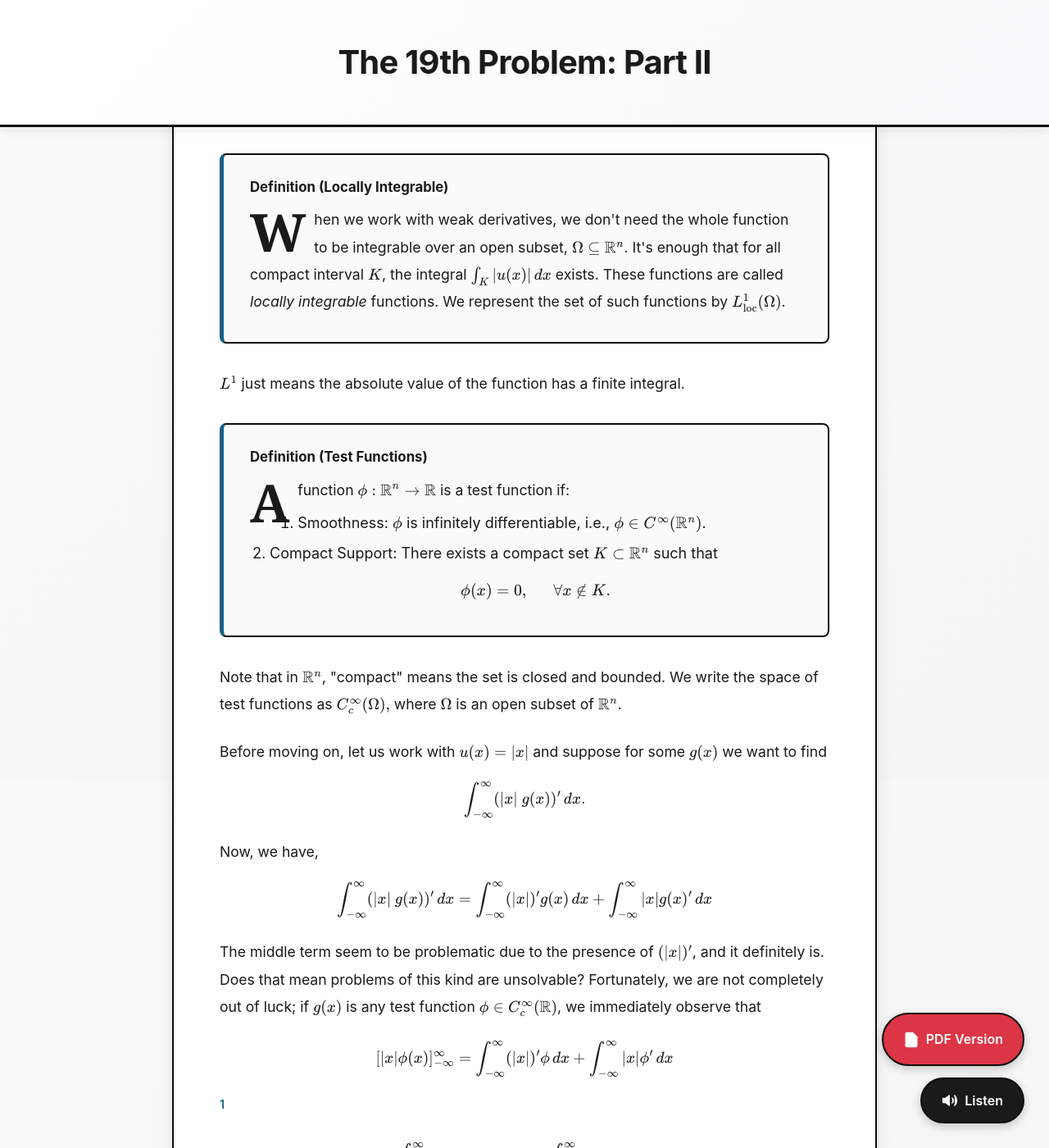
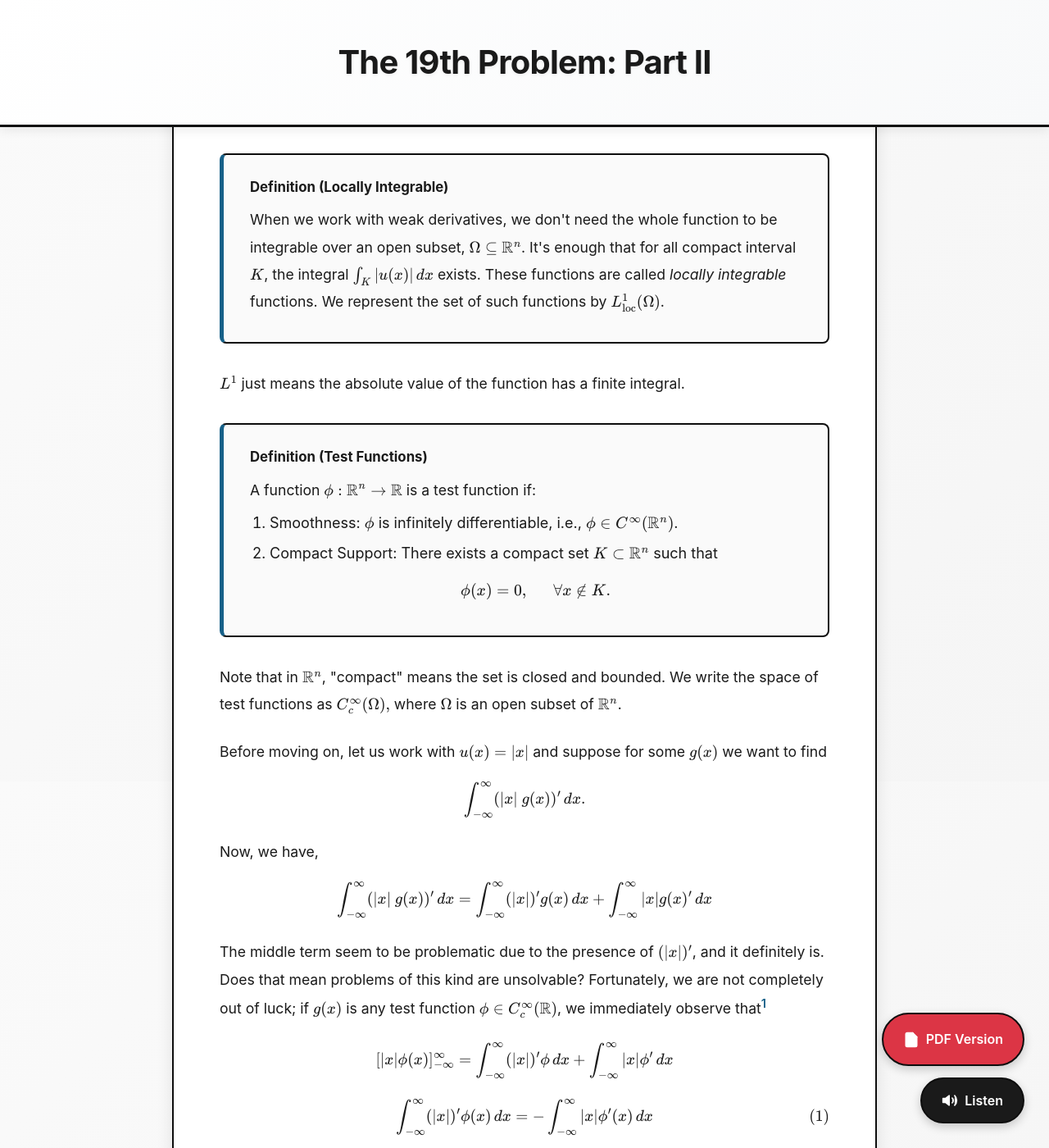
Before and after one commit to GrgAakash/grgaakash.github.io, a Jekyll site: the page Math495/blog2.html, which Jekyll copies as it is, in a window 1280 px wide and 1400 px high, scrolled down 847 px. Shown: the whole window at 82% size. Built offline with Jekyll 4.4.1, drawn with Linux system fonts in a browser that asks for light colours.

Commit message:
blog 2 web formatted properly

```diff
--- a/Math495/blog2.html
+++ b/Math495/blog2.html
@@ -134,8 +134,8 @@
             color: var(--text-primary);
         }
 
-        /* Drop cap styling for first paragraph */
-        article p:first-of-type::first-letter {
+        /* Drop cap styling for first paragraph only (direct child of article) */
+        article > p:first-of-type::first-letter {
             font-size: 4rem;
             line-height: 0.8;
             float: left;
@@ -623,9 +623,9 @@
             <p>Now, we have,
             \[ \int_{-\infty}^{\infty} (|x|~g(x))' \, dx = \int_{-\infty}^{\infty} (|x|)'g(x) \, dx + \int_{-\infty}^{\infty} |x|g(x)' \, dx \]</p>
 
-            <p>The middle term seem to be problematic due to the presence of \((|x|)'\), and it definitely is. Does that mean problems of this kind are unsolvable? Fortunately, we are not completely out of luck; if \(g(x)\) is any test function \(\phi \in C_c^\infty(\mathbb{R})\), we immediately observe that</p>
+            <p>The middle term seem to be problematic due to the presence of \((|x|)'\), and it definitely is. Does that mean problems of this kind are unsolvable? Fortunately, we are not completely out of luck; if \(g(x)\) is any test function \(\phi \in C_c^\infty(\mathbb{R})\), we immediately observe that<sup class="footnote-ref" data-footnote="1">1<span class="footnote-popover">By definition, \(\exists\) a compact set \(K \subset \mathbb{R}\) such that \(\phi(x) = 0 ~~ \forall x \notin K\). Since \(K\) is compact in \(\mathbb{R}\), it is bounded, so \(\exists R > 0\) such that \(K \subseteq [-R, R]\) and \(\phi(x) = 0\) for all \(|x| > R\). Now the boundary term is \(\left[ |x| \phi(x) \right]_{-\infty}^{\infty} = \lim_{a \to \infty} |a| \phi(a) - \lim_{b \to -\infty} |b| \phi(b).\) For \(a > R\), \(a \notin K\), so \(|a| \phi(a) = a \cdot 0 = 0\), hence \(\lim_{a \to \infty} |a| \phi(a) = 0\). For \(b < -R\), \(b \notin K\), so \(|b| \phi(b) = -b \cdot 0 = 0\), hence \(\lim_{b \to -\infty} |b| \phi(b) = 0\). Thus, the boundary term vanishes.</span></sup></p>
 
-            <p>\[ [|x| \phi(x)]_{-\infty}^{\infty} = \int_{-\infty}^{\infty} (|x|)'\phi \, dx + \int_{-\infty}^{\infty} |x|\phi' \, dx \]<sup class="footnote-ref footnote-ref--below" data-footnote="1">1<span class="footnote-popover">By definition, \(\exists\) a compact set \(K \subset \mathbb{R}\) such that \(\phi(x) = 0 ~~ \forall x \notin K\). Since \(K\) is compact in \(\mathbb{R}\), it is bounded, so \(\exists R > 0\) such that \(K \subseteq [-R, R]\) and \(\phi(x) = 0\) for all \(|x| > R\). Now the boundary term is \(\left[ |x| \phi(x) \right]_{-\infty}^{\infty} = \lim_{a \to \infty} |a| \phi(a) - \lim_{b \to -\infty} |b| \phi(b).\) For \(a > R\), \(a \notin K\), so \(|a| \phi(a) = a \cdot 0 = 0\), hence \(\lim_{a \to \infty} |a| \phi(a) = 0\). For \(b < -R\), \(b \notin K\), so \(|b| \phi(b) = -b \cdot 0 = 0\), hence \(\lim_{b \to -\infty} |b| \phi(b) = 0\). Thus, the boundary term vanishes.</span></sup></p>
+            <p>\[ [|x| \phi(x)]_{-\infty}^{\infty} = \int_{-\infty}^{\infty} (|x|)'\phi \, dx + \int_{-\infty}^{\infty} |x|\phi' \, dx \]</p>
 
             <p>\[
             \int_{-\infty}^{\infty} (|x|)' \phi(x) \, dx = - \int_{-\infty}^{\infty} |x| \phi'(x) \, dx \tag{1}
```
Also changed, not shown: projects.md (+1 -1 lines).
